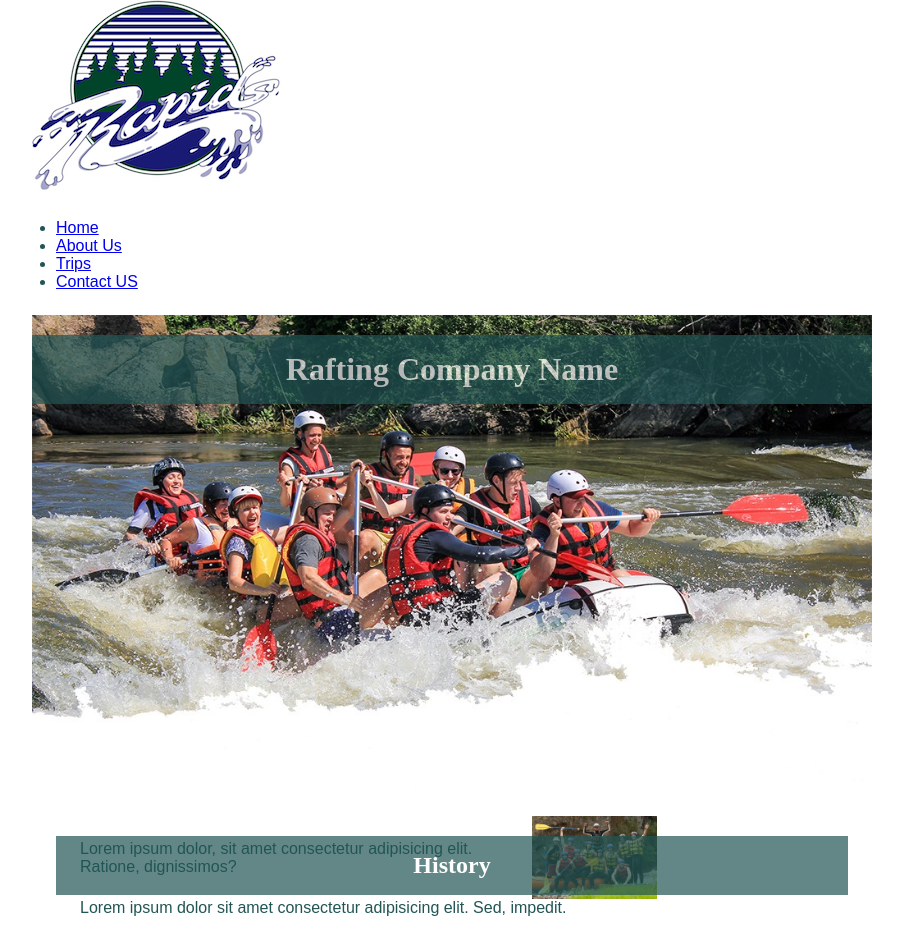
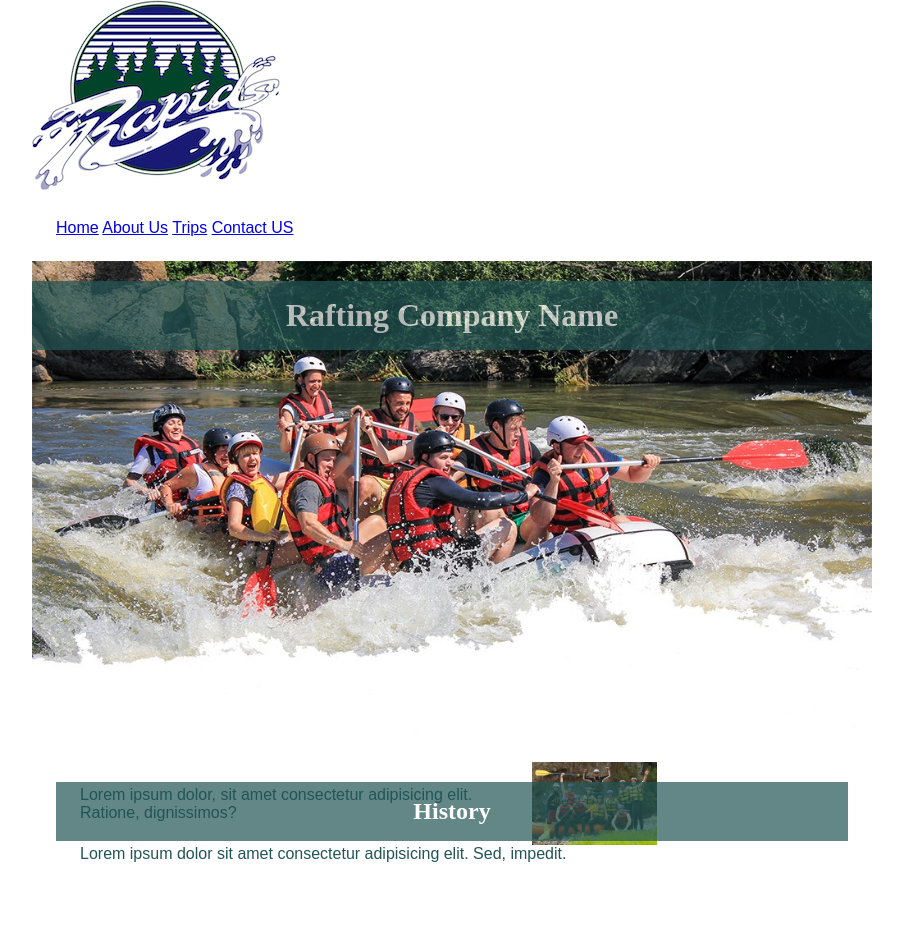
Before and after one commit to Ramyflo/wdd130, a plain HTML site: page wwr/about.html in a window 1280 px wide. Shown: the top 928 px of the page, without its empty margins (188-1091 px from the left). Drawn offline with Linux system fonts and the light colour scheme.

Commit message:
rafting project added

```diff
--- a/wwr/about.html
+++ b/wwr/about.html
@@ -4,7 +4,7 @@
 <head>
     <meta charset="UTF-8">
     <meta name="viewport" content="width=device-width, initial-scale=1.0">
-    <meta name="This is for the rafting company awaiting for you." content="The rafting page">
+    <meta name="description" content="The rafting page for the rafting company awaiting for you.">
     <meta name="author" content="Pierre Hiram Floriant ALTIS">
     <title>About Us Rafting Company Name</title>
     <link rel="stylesheet" href="styles/rafting.css">
@@ -15,12 +15,10 @@
     <header>
         <img src="images/z-rapids-trees.jpg" alt="my logo">
         <nav>
-            <ul>
-                <li><a href="index.html">Home</a></li>
-                <li><a href="about.html">About Us</a></li>
-                <li><a href="trips.html">Trips</a></li>
-                <li><a href="contact.html">Contact US</a></li>
-            </ul>
+            <a href="index.html">Home</a>
+            <a href="about.html">About Us</a>
+            <a href="trips.html">Trips</a>
+            <a href="contact.html">Contact US</a>
         </nav>
     </header>
 
--- a/wwr/styles/rafting.css
+++ b/wwr/styles/rafting.css
@@ -2,7 +2,6 @@
     --primary-color: #000;
     --secondary-color: #ddd;
     --accent1-color: #255;
-    /* --accent2-color: #335; */
     --heading-font: "Times New Roman", "Georgia", Serif;
     --body-font: Arial, Helvetica, Sans-Serif;
 }
```
